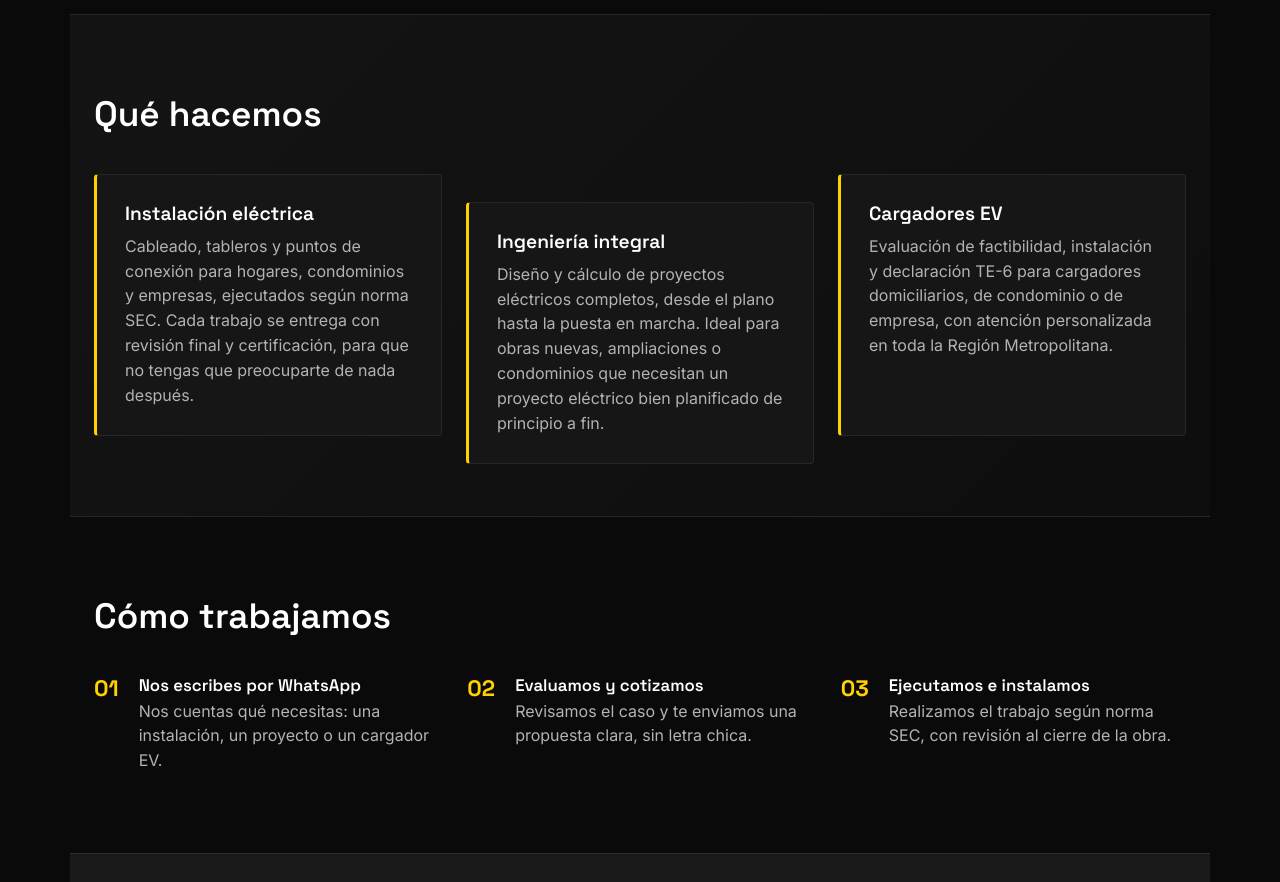
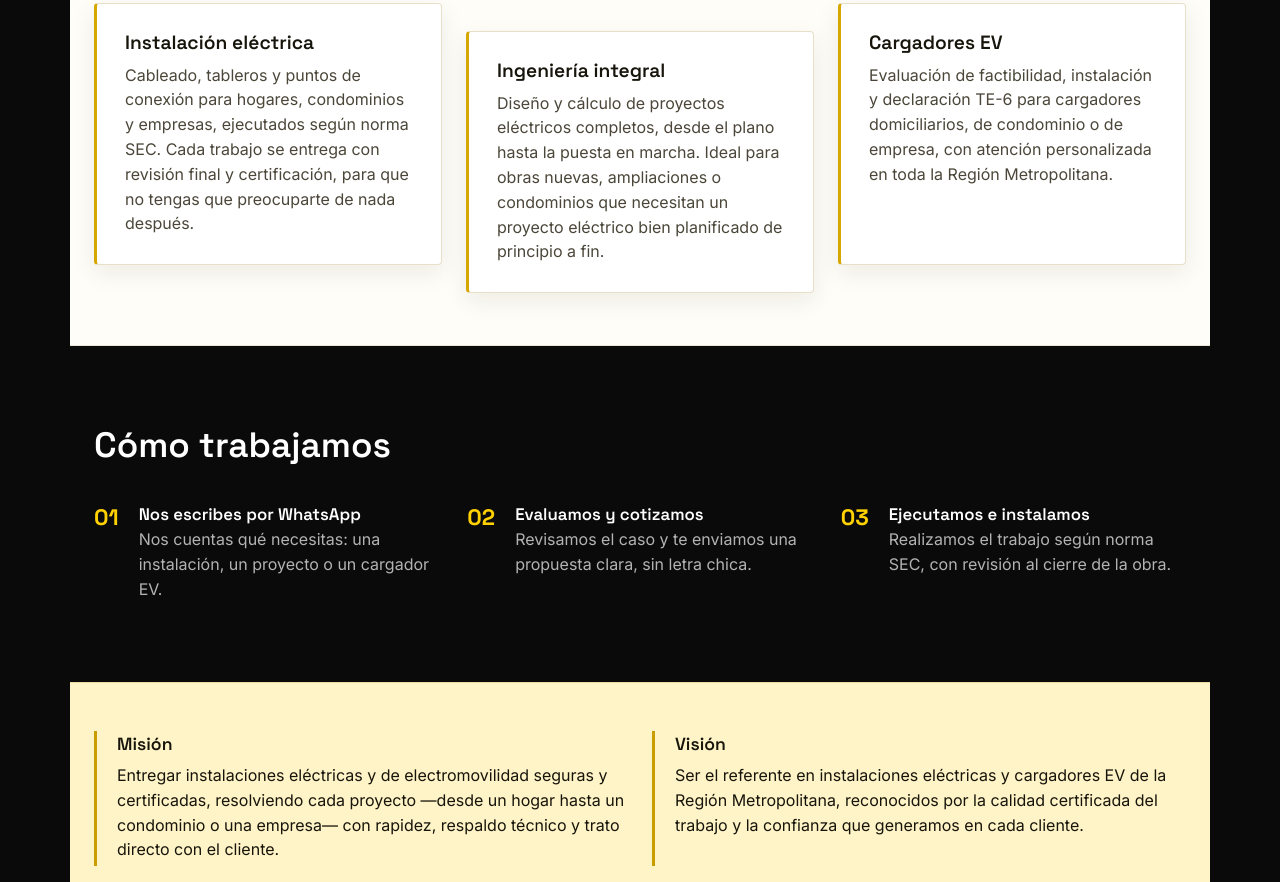
Before and after one commit to Loreto-ISO/CarRod-WEB, a plain HTML site: page index.html in a window 1280 px wide. Shown: the part 838-1720 px from the top of the page. Drawn offline with Linux system fonts and the light colour scheme.

Commit message:
Update style.css

```diff
--- a/style.css
+++ b/style.css
@@ -219,31 +219,50 @@ section > h2{ font-size: clamp(1.6rem, 3.4vw, 2.2rem); }
   html{ scroll-behavior:auto; }
 }
 
-/* Portada / banner principal */
-.hero {
-  min-height: min(760px, calc(100svh - 74px));
-  display: flex;
-  align-items: center;
-  padding-top: clamp(6rem, 12vw, 10rem);
-  padding-bottom: clamp(6rem, 12vw, 10rem);
+/* Secciones claras y accesibles */
+.services {
+  background: #fffdf7; /* blanco cálido */
+  color: #17140b;
+  border-top: 1px solid #ece5d5;
+  border-bottom: 1px solid #ece5d5;
 }
 
-/* Fondos por sección */
-.services {
-  background: linear-gradient(135deg, #141414 0%, #0e0e0e 100%);
-  border-top: 1px solid #272727;
-  border-bottom: 1px solid #272727;
+.services h2,
+.services h3,
+.services p {
+  color: #17140b;
+}
+
+.service-card {
+  background: #ffffff;
+  border-color: #e8dfc9;
+  border-left-color: #d6a700;
+  box-shadow: 0 8px 24px rgba(23, 20, 11, 0.08);
+}
+
+.service-card p {
+  color: #4b4639;
 }
 
 .about {
-  background: #191919;
-  border-top: 1px solid #2b2b2b;
-  border-bottom: 1px solid #2b2b2b;
+  background: #fff4c7; /* amarillo crema */
+  color: #17140b;
+  border-top: 1px solid #eadb9e;
+  border-bottom: 1px solid #eadb9e;
+}
+
+.about h3,
+.about p {
+  color: #17140b;
+}
+
+.about-item {
+  border-left-color: #c99d00;
 }
 
 .contact {
-  background: linear-gradient(135deg, #ffd100 0%, #e6b900 100%);
-  color: #0a0a0a;
+  background: #ffe58a; /* amarillo claro */
+  color: #17140b;
   border-radius: 4px;
   margin-top: 3rem;
   margin-bottom: 5rem;
@@ -251,14 +270,14 @@ section > h2{ font-size: clamp(1.6rem, 3.4vw, 2.2rem); }
 
 .contact h2,
 .contact .section-lede {
-  color: #0a0a0a;
+  color: #17140b;
 }
 
 .contact .btn-primary {
-  background: #0a0a0a;
+  background: #17140b;
   color: #ffffff;
 }
 
 .contact .btn-primary:hover {
-  background: #242424;
+  background: #3a321b;
 }
```
